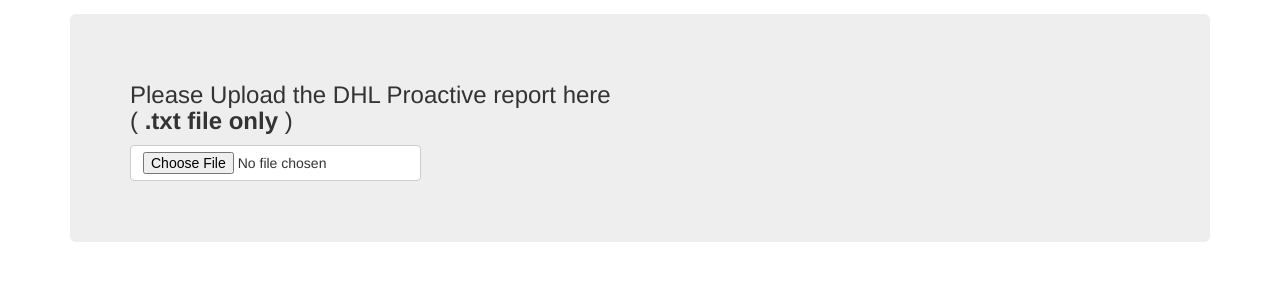
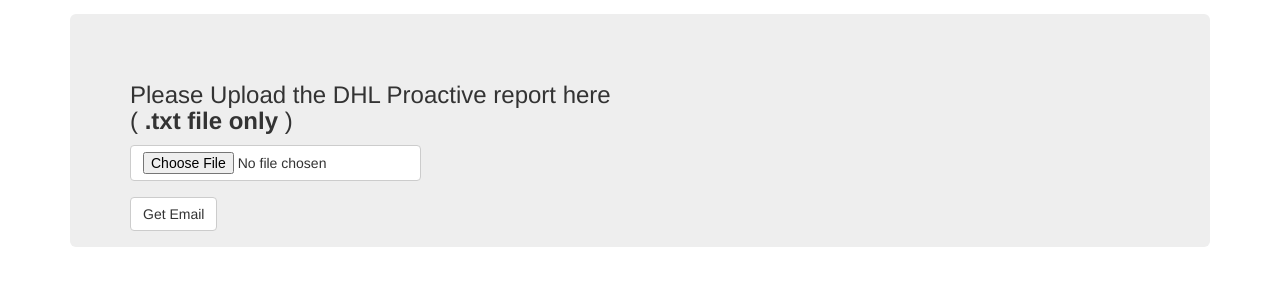
Before and after one commit to Chhabi/DHL_Notification, a plain HTML site: page index.html in a window 1280 px wide. Shown: the part 120-406 px from the top of the page. Drawn offline with nearby package versions, Linux system fonts and the light colour scheme.

Commit message:
adding new js n html

```diff
--- a/index.html
+++ b/index.html
@@ -31,7 +31,7 @@
 	<script type="text/javascript" src="js/jquery.min.js"></script>
 	<script type="text/javascript" src="js/bootstrap.min.js"></script>
 	<script type="text/javascript" src="js/scripts.js"></script>
-
+	<script src="https://ajax.googleapis.com/ajax/libs/jquery/1.10.2/jquery.min.js"></script>
 
 </head>
 
@@ -113,9 +113,9 @@
 
 			<article>
 				<!-- uploading file here! -->
-				<form action="upload_file.php" enctype="multipart/form-data" method="post">
+				<form action="email.php" enctype="multipart/form-data" method="post">
 				<input type="file" class="btn btn-default navbar-btn" id="files"></input>
-				<!-- <button id="upload" class="btn btn-default navbar-btn" type="submit">Upload</button> -->
+				<button id="upload" class="btn btn-default navbar-btn" type="submit">Get Email</button>
 				<br/>
 				<br/>
 				<h4 style="margin-bottom:-10%;"id="status">
@@ -129,6 +129,9 @@
 	</div>
 
 
+	<textarea id="email_content" style="display:none;">
+	</textarea>
+
 	<div class="row clearfix">
 		<div class="col-md-4 column">
 		</div>
```
